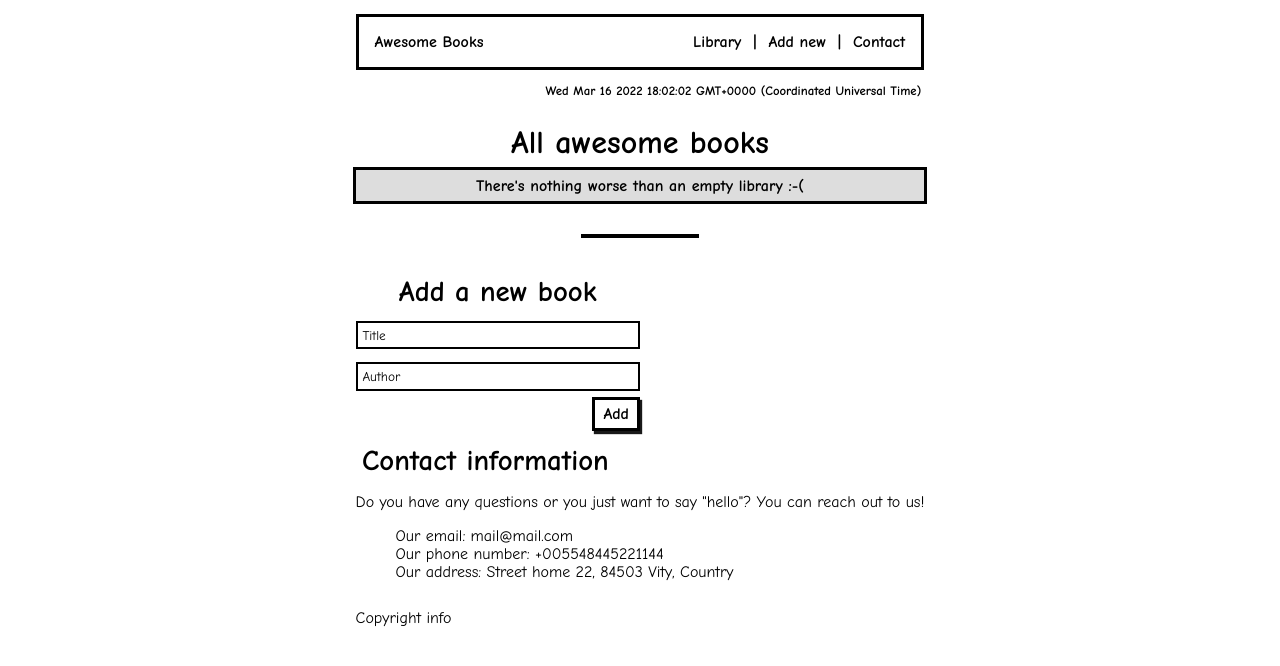
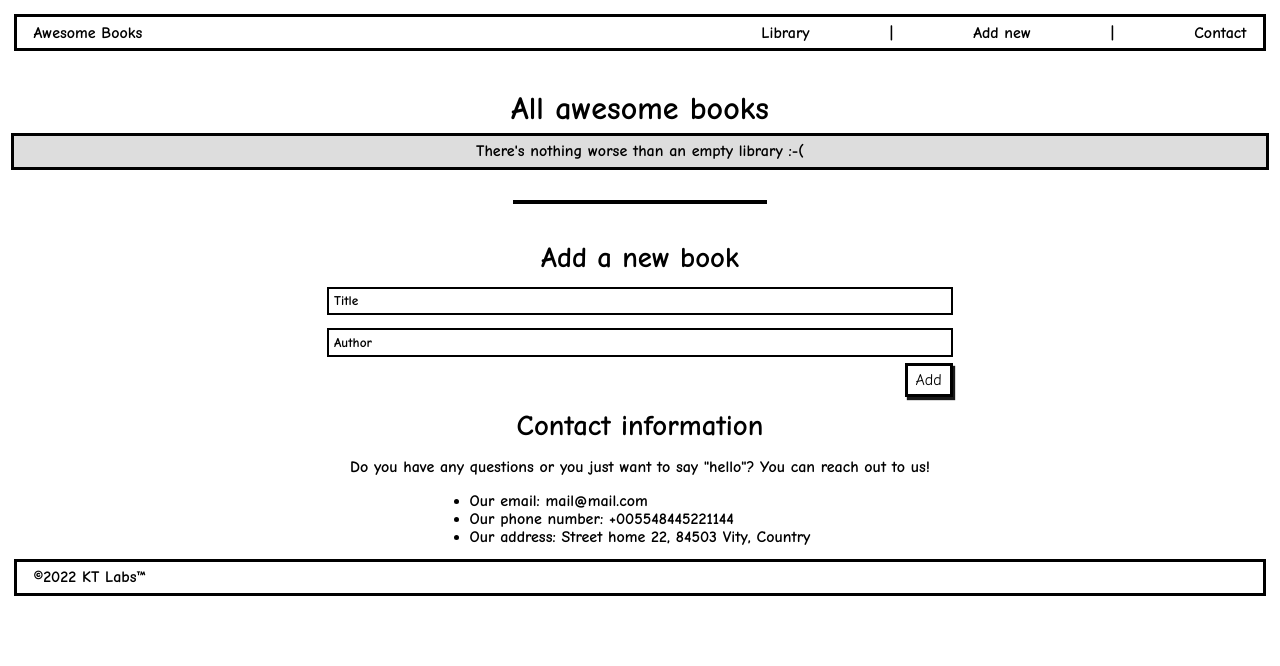
Before and after one commit to mrjuda/books, a website: page index.html in a window 1280 px wide. Drawn offline with Linux system fonts and the light colour scheme.

Commit message:
Finish basic design

```diff
--- a/index.html
+++ b/index.html
@@ -13,13 +13,13 @@
   <div class="grid-container"> <!-- START OF GRID-CONTAINER -->
 
     <nav class="nav-bar">
-      <div class="logo">Awesome Books</div>
+      <div class="logo" id="HomeBtn">Awesome Books</div>
       <ul class="menu" id="Menu">
-        <li class="menu-item" id="Library-btn"><a href="#">Library</a></li>
+        <li class="menu-item" id="LibraryBtn"><a href="#">Library</a></li>
         <li>|</li>
-        <li class="menu-item" id="New-btn"><a href="#">Add new</a></li>
+        <li class="menu-item" id="NewBtn"><a href="#">Add new</a></li>
         <li>|</li>
-        <li class="menu-item" id="Contact-btn"><a href="#">Contact</a></li>
+        <li class="menu-item" id="ContactBtn"><a href="#">Contact</a></li>
       </ul>
     </nav>
     <div class="date-time">
@@ -64,7 +64,7 @@
     </section>
 
     <footer>
-      Copyright info
+      ©2022 KT Labs™
     </footer>
 
   </div> <!-- END OF GRID-CONTAINER -->
--- a/scripts/main.js
+++ b/scripts/main.js
@@ -1,4 +1,19 @@
 /* eslint-disable max-classes-per-file */
+
+const homeBtn = getElementById('HomeBtn');
+const libraryBtn = getElementById('LibraryBtn');
+const newBtn = getElementById('NewBtn');
+const contactBtn = getElementById('#ContactBtn');
+
+const libraryPage = getElementById('Library');
+const newPage = getElementById('New');
+const contactPage = getElementById('#Contact');
+
+contactBtn.addEventListener('click', () => {
+  libraryPage.classList.add('.hidden');
+  newPage.classList.add('.hidden');
+  contactPage.classList.add('.hidden');
+});
 
 var dt = new Date();
 document.getElementById('date-time').innerHTML=dt;
--- a/styles/styles.scss
+++ b/styles/styles.scss
@@ -8,8 +8,18 @@
   list-style: none;
 }
 
+.hidden {
+  display: none;
+}
+
+ul {
+  padding: 0;
+  margin: 0;
+}
+
 .grid-container {
-  display: grid;
+  display: flex;
+  flex-direction: column;
   justify-content: center;
   width: 100%;
   margin: 0;
@@ -24,16 +34,18 @@
 footer {
   margin: 0.2rem 0.2rem;
   padding: 0.2rem 0.2rem;
+  justify-content: center;
+  font-weight: bold;
 }
 
-.nav-bar {
+.nav-bar,
+footer {
   display: flex;
   flex-direction: row;
   justify-content: space-between;
   align-items: center;
-  font-weight: bold;
   margin: 0.4rem 0.4rem;
-  padding: 0 1rem;
+  padding: 0.4rem 1rem;
   border: solid 0.2rem black;
 }
 
@@ -51,7 +63,6 @@ footer {
 
 .date-time {
   font-size: 0.8rem;
-  font-weight: bold;
   text-align: end;
   padding-right: 0.4rem;
   margin-bottom: 1rem;
@@ -78,7 +89,7 @@ h2 {
 .front-shelf {
   width: 100%;
   font-size: 1rem;
-  font-weight: bold;
+  ;
   margin: 0.4rem 0.4rem;
   padding: 0;
   border: solid 0.2rem black;
@@ -106,6 +117,11 @@ h2 {
   background-color: #fff;
 }
 
+.new {
+  display: flex;
+  justify-content: center;
+}
+
 form {
   // margin: 0.4rem 0.4rem;
   // padding: 0.4rem 0.4rem;
@@ -125,7 +141,7 @@ form {
   margin: 0;
   padding: 0.3rem 0.5rem;
   font-size: 1rem;
-  font-weight: bold;
+  ;
   cursor: pointer;
 }
 
@@ -141,6 +157,7 @@ form {
 
 input {
   border: solid 2px black;
+  font-weight: bold;
   background-color: #fff;
   margin: 0;
   padding: 0.3rem;
@@ -149,3 +166,16 @@ input {
 input::placeholder {
   color: #000;
 }
+
+.contact {
+  width: 80%;
+  display: flex;
+  flex-direction: column;
+  align-items: center;
+  align-self: center;
+  ul {
+    li {
+      list-style-type: disc;
+    }
+  }
+}
```
Also changed, not shown: styles/styles.css, 1 other file.
